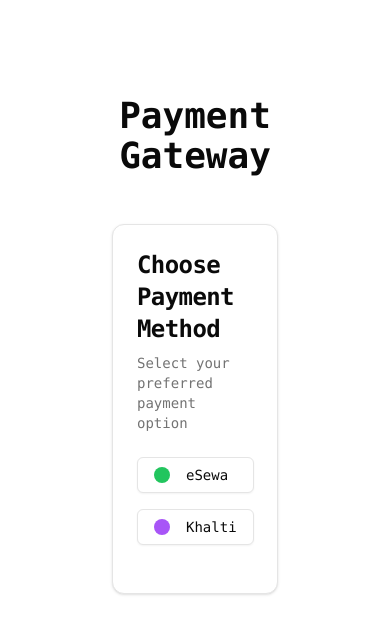
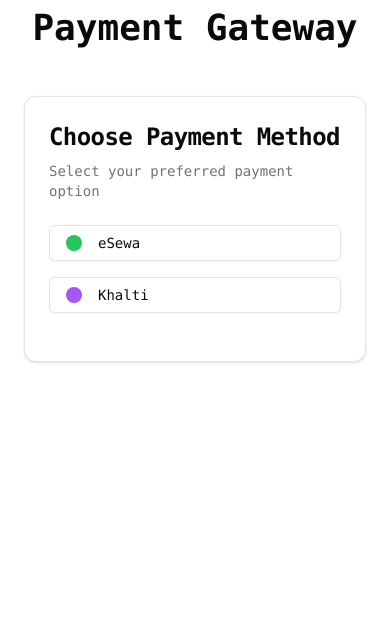
Before and after one commit to ronishpaudel/Payment-Gateway, a Next.js app: page / in a window 390 px wide. Shown: the top 634 px of the page. Built offline with nearby package versions, Linux system fonts and the light colour scheme; no server answers.

Commit message:
responsiveness fix

```diff
--- a/app/page.tsx
+++ b/app/page.tsx
@@ -2,7 +2,7 @@
 
 export default function Home() {
   return (
-    <main className="flex min-h-screen flex-col items-center justify-between p-24">
+    <main className="flex min-h-screen flex-col items-center justify-between p-2 md:p-24">
       <div className="z-10 w-full max-w-5xl items-center justify-between font-mono text-sm">
         <h1 className="text-4xl font-bold mb-8 text-center">Payment Gateway</h1>
         <PaymentMethods />
```
